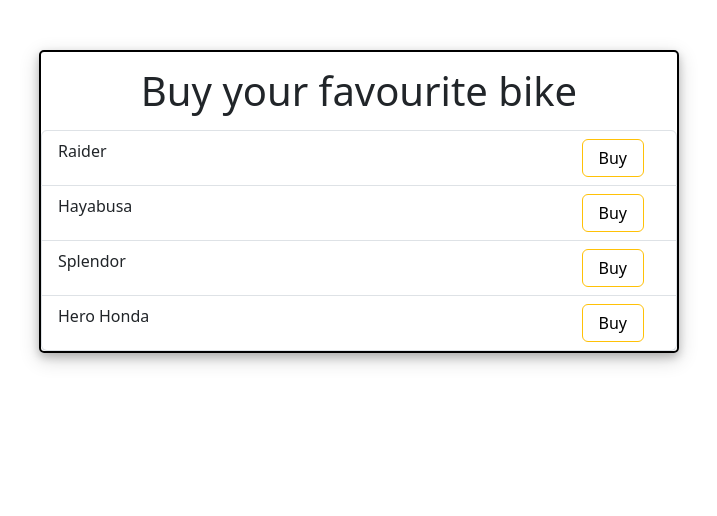
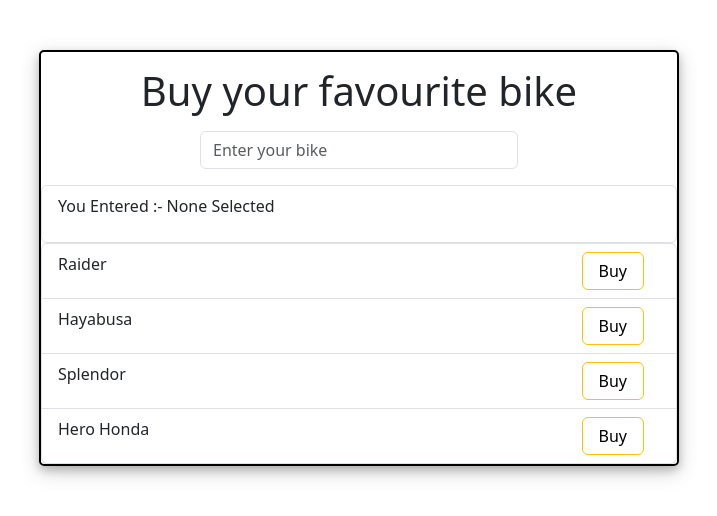
Before and after one commit to pritesh-1998/React-js, a React (Vite) app in the folder bootstrap-1/: page / in a window 1280 px wide. Shown: the top 516 px of the page, without its empty margins (11-728 px from the left). Built offline with nearby package versions, Linux system fonts and the light colour scheme.

Commit message:
started with useState

```diff
--- a/bootstrap-1/src/components/llistingComponent.jsx
+++ b/bootstrap-1/src/components/llistingComponent.jsx
@@ -1,31 +1,32 @@
-/* eslint-disable no-unused-vars */
-/* eslint-disable react/prop-types */
-
+import { useState } from "react";
 import Heading from "./Heading";
 
-// const List = (props) => {
-//deserializing the direct output
 const List = ({ listitems }) => {
-    // let bikes = props.listitems;
+    let [showText, setTextState] = useState("None Selected");
 
-    //deserializing
-    // let { listitems } = props;
-    const buttonClick = (item, event) => {
-        console.log(event);
-        // console.log(`${item} Button Clicked`)
+    const buttonClick = (item) => {
+        setTextState(item); // Update showText with the clicked item
     }
+
     return (
         <>
             <Heading heading={"Buy your favourite bike"} />
+            <div className="d-flex justify-content-center my-3">
+                <input type="text" className="form-control w-50" placeholder="Enter your bike" />
+            </div>
+            <ul className="list-group">
+                <li className="list-group-item list-group-item-action">
+                    <p className="font-weight-bold">You Entered :- {showText}</p>
+                </li>
+            </ul>
             <ul className="list-group">
                 {listitems.map(item => (
                     <li key={item} className="list-group-item list-group-item-action">
                         {item}
-                        <button className="btn  btn-outline-warning px-3 mx-3 text-black float-end" onClick={
-                            (event) => { buttonClick(item, event); }}>Buy</button>
+                        <button className="btn  btn-outline-warning px-3 mx-3 text-black float-end" onClick={() => buttonClick(item)}>Buy</button>
                     </li>
                 ))}
-            </ul >
+            </ul>
         </>
     );
 };
```
